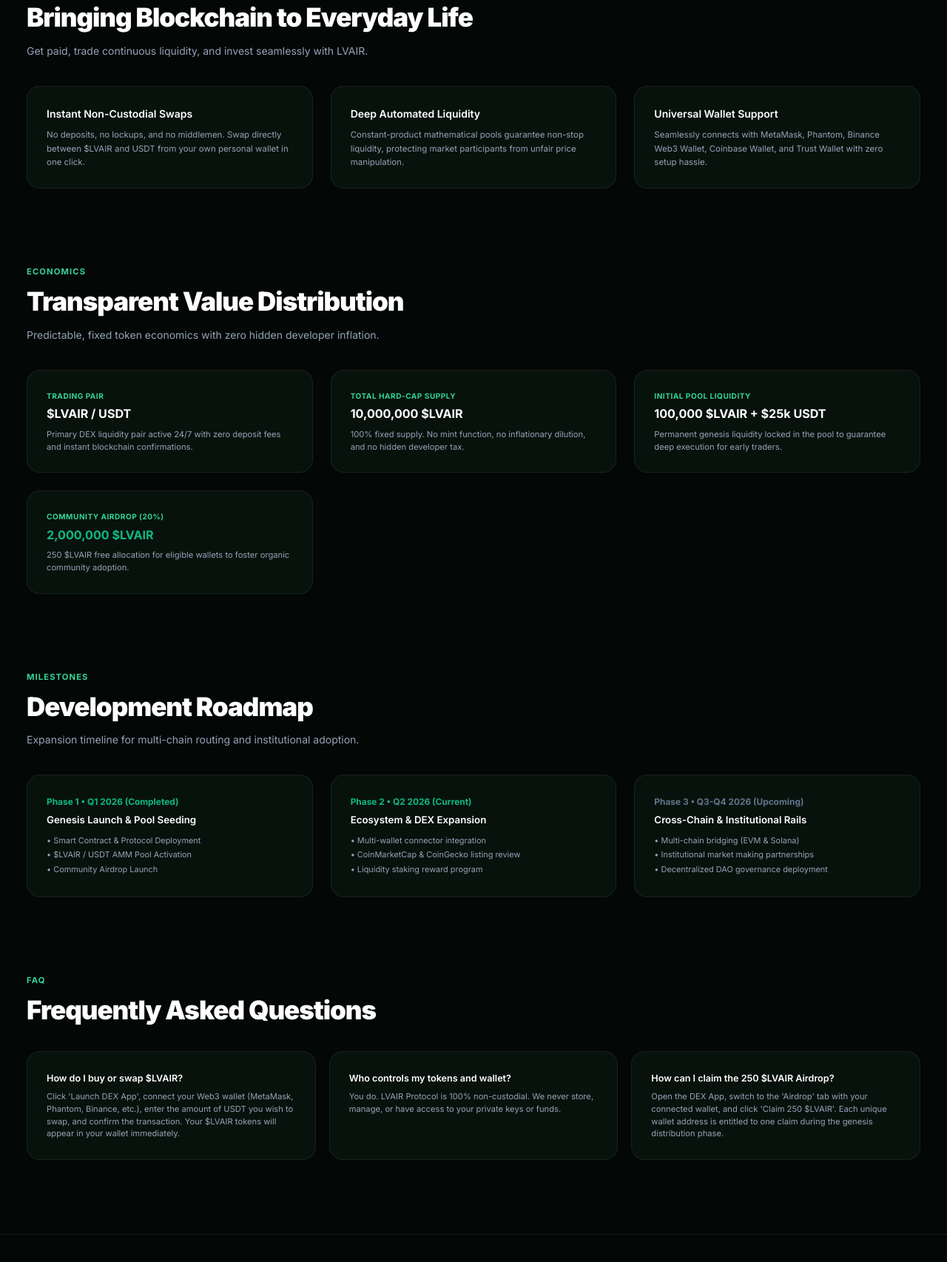
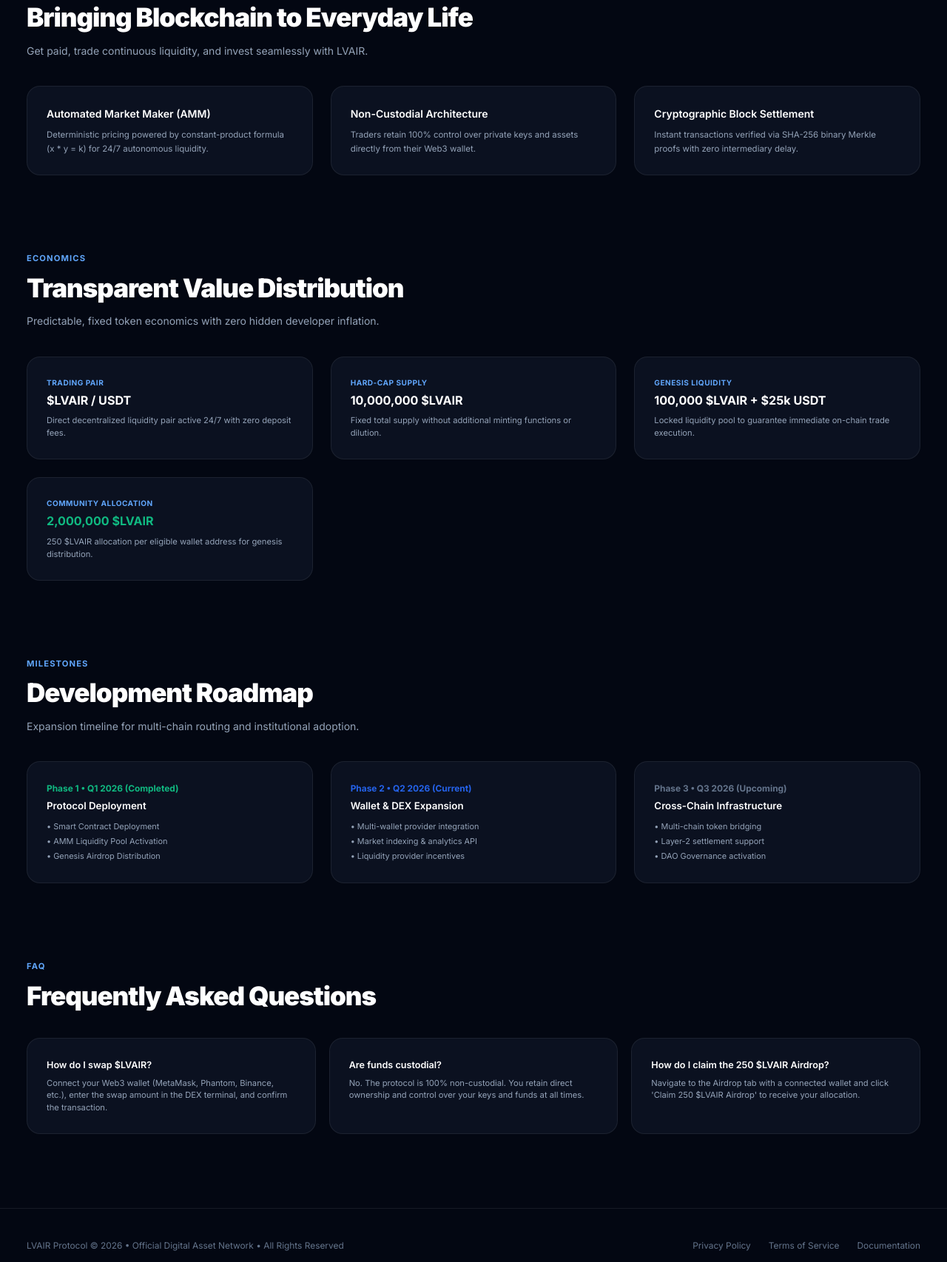
Before and after one commit to anderasinggih/-LVAIR, a website built with Vite: page index.html in a window 1280 px wide. Shown: the part 1090-2796 px from the top of the page at 74% size. Built offline with nearby package versions, Linux system fonts and the light colour scheme.

Commit message:
style(theme): restore clean Web3 Royal Blue theme (#2563eb), refine all copy to be technical and professional

```diff
--- a/src/content.json
+++ b/src/content.json
@@ -3,9 +3,9 @@
     "name": "LVAIR Protocol",
     "symbol": "LVAIR",
     "pair": "LVAIR / USDT",
-    "headline": "Empowering Next-Gen Decentralized Trading & Liquidity.",
-    "subheadline": "The native digital currency and utility asset powering the LVAIR decentralized ecosystem. Trade seamlessly with low fees, deep automated liquidity, and institutional-grade cryptographic security.",
-    "badge": "Official Mainnet Launch • Verified Liquidity",
+    "headline": "Decentralized Liquidity & Autonomous Exchange.",
+    "subheadline": "Continuous constant-product market making, direct non-custodial swaps, and transparent Web3 settlement.",
+    "badge": "Mainnet Protocol • Verified Pool",
     "stats": {
       "initialPrice": "$0.2500",
       "totalSupply": "10,000,000 $LVAIR",
@@ -15,85 +15,85 @@
   },
   "valueProps": [
     {
-      "title": "Instant Non-Custodial Swaps",
-      "description": "No deposits, no lockups, and no middlemen. Swap directly between $LVAIR and USDT from your own personal wallet in one click."
+      "title": "Automated Market Maker (AMM)",
+      "description": "Deterministic pricing powered by constant-product formula (x * y = k) for 24/7 autonomous liquidity."
     },
     {
-      "title": "Deep Automated Liquidity",
-      "description": "Constant-product mathematical pools guarantee non-stop liquidity, protecting market participants from unfair price manipulation."
+      "title": "Non-Custodial Architecture",
+      "description": "Traders retain 100% control over private keys and assets directly from their Web3 wallet."
     },
     {
-      "title": "Universal Wallet Support",
-      "description": "Seamlessly connects with MetaMask, Phantom, Binance Web3 Wallet, Coinbase Wallet, and Trust Wallet with zero setup hassle."
+      "title": "Cryptographic Block Settlement",
+      "description": "Instant transactions verified via SHA-256 binary Merkle proofs with zero intermediary delay."
     }
   ],
   "tokenomics": [
     {
       "label": "Trading Pair",
       "value": "$LVAIR / USDT",
-      "description": "Primary DEX liquidity pair active 24/7 with zero deposit fees and instant blockchain confirmations."
+      "description": "Direct decentralized liquidity pair active 24/7 with zero deposit fees."
     },
     {
-      "label": "Total Hard-Cap Supply",
+      "label": "Hard-Cap Supply",
       "value": "10,000,000 $LVAIR",
-      "description": "100% fixed supply. No mint function, no inflationary dilution, and no hidden developer tax."
+      "description": "Fixed total supply without additional minting functions or dilution."
     },
     {
-      "label": "Initial Pool Liquidity",
+      "label": "Genesis Liquidity",
       "value": "100,000 $LVAIR + $25k USDT",
-      "description": "Permanent genesis liquidity locked in the pool to guarantee deep execution for early traders."
+      "description": "Locked liquidity pool to guarantee immediate on-chain trade execution."
     },
     {
-      "label": "Community Airdrop (20%)",
+      "label": "Community Allocation",
       "value": "2,000,000 $LVAIR",
       "isHighlight": true,
-      "description": "250 $LVAIR free allocation for eligible wallets to foster organic community adoption."
+      "description": "250 $LVAIR allocation per eligible wallet address for genesis distribution."
     }
   ],
   "roadmap": [
     {
       "phase": "Phase 1 • Q1 2026 (Completed)",
-      "title": "Genesis Launch & Pool Seeding",
+      "title": "Protocol Deployment",
       "status": "completed",
       "items": [
-        "Smart Contract & Protocol Deployment",
-        "$LVAIR / USDT AMM Pool Activation",
-        "Community Airdrop Launch"
+        "Smart Contract Deployment",
+        "AMM Liquidity Pool Activation",
+        "Genesis Airdrop Distribution"
       ]
     },
     {
       "phase": "Phase 2 • Q2 2026 (Current)",
-      "title": "Ecosystem & DEX Expansion",
+      "title": "Wallet & DEX Expansion",
       "status": "current",
       "items": [
-        "Multi-wallet connector integration",
-        "CoinMarketCap & CoinGecko listing review",
-        "Liquidity staking reward program"
+        "Multi-wallet provider integration",
+        "Market indexing & analytics API",
+        "Liquidity provider incentives"
       ]
     },
     {
-      "phase": "Phase 3 • Q3-Q4 2026 (Upcoming)",
-      "title": "Cross-Chain & Institutional Rails",
+      "phase": "Phase 3 • Q3 2026 (Upcoming)",
+      "title": "Cross-Chain Infrastructure",
       "status": "upcoming",
       "items": [
-        "Multi-chain bridging (EVM & Solana)",
-        "Institutional market making partnerships",
-        "Decentralized DAO governance deployment"
+        "Multi-chain token bridging",
+        "Layer-2 settlement support",
+        "DAO Governance activation"
       ]
     }
   ],
   "faqs": [
     {
-      "question": "How do I buy or swap $LVAIR?",
-      "answer": "Click 'Launch DEX App', connect your Web3 wallet (MetaMask, Phantom, Binance, etc.), enter the amount of USDT you wish to swap, and confirm the transaction. Your $LVAIR tokens will appear in your wallet immediately."
+      "question": "How do I swap $LVAIR?",
+      "answer": "Connect your Web3 wallet (MetaMask, Phantom, Binance, etc.), enter the swap amount in the DEX terminal, and confirm the transaction."
     },
     {
-      "question": "Who controls my tokens and wallet?",
-      "answer": "You do. LVAIR Protocol is 100% non-custodial. We never store, manage, or have access to your private keys or funds."
+      "question": "Are funds custodial?",
+      "answer": "No. The protocol is 100% non-custodial. You retain direct ownership and control over your keys and funds at all times."
     },
     {
-      "question": "How can I claim the 250 $LVAIR Airdrop?",
-      "answer": "Open the DEX App, switch to the 'Airdrop' tab with your connected wallet, and click 'Claim 250 $LVAIR'. Each unique wallet address is entitled to one claim during the genesis distribution phase."
+      "question": "How do I claim the 250 $LVAIR Airdrop?",
+      "answer": "Navigate to the Airdrop tab with a connected wallet and click 'Claim 250 $LVAIR Airdrop' to receive your allocation."
     }
   ]
 }
--- a/src/style.css
+++ b/src/style.css
@@ -1,22 +1,22 @@
 :root {
-  --bg-app: #030705;
-  --bg-surface: #07120c;
-  --bg-surface-elevated: #0d1e15;
-  --bg-surface-subtle: #142d20;
+  --bg-app: #030712;
+  --bg-surface: #0b1120;
+  --bg-surface-elevated: #111827;
+  --bg-surface-subtle: #1e293b;
 
-  --border-subtle: rgba(16, 185, 129, 0.12);
-  --border-muted: rgba(52, 211, 153, 0.22);
-  --border-glow: rgba(16, 185, 129, 0.4);
+  --border-subtle: rgba(59, 130, 246, 0.12);
+  --border-muted: rgba(96, 165, 250, 0.22);
+  --border-glow: rgba(59, 130, 246, 0.4);
 
   --text-primary: #ffffff;
   --text-secondary: #94a3b8;
   --text-tertiary: #64748b;
 
-  /* Zebec Cyber Emerald Flat Theme */
-  --accent-primary: #10b981;
-  --accent-primary-hover: #059669;
-  --accent-mint: #34d399;
-  --accent-cyan: #06b6d4;
+  /* Original Clean Web3 Blue Theme */
+  --accent-primary: #2563eb;
+  --accent-primary-hover: #1d4ed8;
+  --accent-blue: #3b82f6;
+  --accent-cyan: #0ea5e9;
   --accent-success: #10b981;
   --accent-danger: #ef4444;
 
@@ -42,7 +42,7 @@ html, body {
   width: 100%;
 }
 
-/* Fullscreen Subtle Mesh Grid Backdrop (No Heavy Gradients) */
+/* Fullscreen Subtle Grid Backdrop */
 .fullscreen-bg {
   position: absolute;
   top: 0;
@@ -51,7 +51,7 @@ html, body {
   height: 100vh;
   min-height: 700px;
   background-image:
-    radial-gradient(circle at 80% 20%, rgba(16, 185, 129, 0.12) 0%, transparent 60%),
+    radial-gradient(circle at 80% 20%, rgba(37, 99, 235, 0.12) 0%, transparent 60%),
     linear-gradient(rgba(255, 255, 255, 0.02) 1px, transparent 1px),
     linear-gradient(90deg, rgba(255, 255, 255, 0.02) 1px, transparent 1px);
   background-size: 100% 100%, 56px 56px, 56px 56px;
@@ -70,7 +70,7 @@ html, body {
 .landing-nav-container {
   border-bottom: 1px solid rgba(255, 255, 255, 0.06);
   padding: 20px 0;
-  background: rgba(3, 7, 5, 0.9);
+  background: rgba(3, 7, 18, 0.9);
   backdrop-filter: blur(16px);
   position: sticky;
   top: 0;
@@ -78,8 +78,8 @@ html, body {
 }
 
 .logo-badge {
-  background-color: #10b981;
-  color: #030806;
+  background-color: #2563eb;
+  color: #ffffff;
   font-weight: 800;
   font-size: 0.85rem;
   padding: 5px 12px;
@@ -108,18 +108,18 @@ html, body {
   align-items: center;
   gap: 8px;
   padding: 6px 16px;
-  background-color: rgba(16, 185, 129, 0.08);
-  border: 1px solid rgba(52, 211, 153, 0.25);
+  background-color: rgba(37, 99, 235, 0.1);
+  border: 1px solid rgba(96, 165, 250, 0.25);
   border-radius: 30px;
   font-size: 0.8rem;
-  color: #86efac;
+  color: #93c5fd;
   margin-bottom: 24px;
 }
 
 .hero-main-title {
-  font-size: 4.4rem;
+  font-size: 4.2rem;
   font-weight: 900;
-  line-height: 1.05;
+  line-height: 1.08;
   letter-spacing: -0.04em;
   margin-bottom: 20px;
   color: #ffffff;
@@ -128,34 +128,34 @@ html, body {
 .hero-subtext {
   font-size: 1.15rem;
   color: var(--text-secondary);
-  line-height: 1.5;
+  line-height: 1.55;
   margin-bottom: 32px;
-  max-width: 540px;
+  max-width: 560px;
 }
 
-/* Buttons (Solid Flat Clean Cyber Emerald - Zero Gradient) */
+/* Buttons (Solid Flat Clean Blue Theme - Zero Gradient) */
 .btn-primary {
   display: inline-flex;
   align-items: center;
   justify-content: center;
   padding: 14px 30px;
-  background-color: #10b981;
-  border: 1px solid #10b981;
+  background-color: #2563eb;
+  border: 1px solid #2563eb;
   border-radius: 10px;
-  color: #030806;
+  color: #ffffff;
   font-size: 0.92rem;
   font-weight: 700;
   cursor: pointer;
   transition: all 0.2s ease;
-  box-shadow: 0 4px 18px rgba(16, 185, 129, 0.35);
+  box-shadow: 0 4px 18px rgba(37, 99, 235, 0.35);
   text-decoration: none;
 }
 
 .btn-primary:hover {
-  background-color: #34d399;
-  border-color: #34d399;
+  background-color: #1d4ed8;
+  border-color: #1d4ed8;
   transform: translateY(-1px);
-  box-shadow: 0 6px 24px rgba(16, 185, 129, 0.5);
+  box-shadow: 0 6px 24px rgba(37, 99, 235, 0.5);
 }
 
 .btn-secondary {
@@ -176,13 +176,13 @@ html, body {
 
 .btn-secondary:hover {
   background-color: rgba(255, 255, 255, 0.08);
-  border-color: #10b981;
+  border-color: #3b82f6;
 }
 
 /* Right Side Live Market Clean Glass Card */
 .hero-glass-terminal {
-  background-color: #09150e;
-  border: 1px solid rgba(16, 185, 129, 0.22);
+  background-color: #0b1120;
+  border: 1px solid rgba(59, 130, 246, 0.22);
   border-radius: 20px;
   padding: 28px;
   box-shadow: 0 30px 80px rgba(0, 0, 0, 0.8);
@@ -196,7 +196,7 @@ html, body {
   left: 20%;
   right: 20%;
   height: 2px;
-  background-color: #10b981;
+  background-color: #2563eb;
 }
 
 /* Impact Numbers Bar */
@@ -208,7 +208,7 @@ html, body {
 }
 
 .impact-box {
-  background-color: #07120c;
+  background-color: #0b1120;
   border: 1px solid rgba(255, 255, 255, 0.06);
   border-radius: 16px;
   padding: 24px 26px;
@@ -216,7 +216,7 @@ html, body {
 }
 
 .impact-box:hover {
-  border-color: rgba(16, 185, 129, 0.35);
+  border-color: rgba(59, 130, 246, 0.35);
   transform: translateY(-2px);
 }
 
@@ -244,7 +244,7 @@ html, body {
 }
 
 .bento-card {
-  background-color: #07120c;
+  background-color: #0b1120;
   border: 1px solid rgba(255, 255, 255, 0.07);
   border-radius: 18px;
   padding: 28px;
@@ -252,7 +252,7 @@ html, body {
 }
 
 .bento-card:hover {
-  border-color: rgba(16, 185, 129, 0.3);
+  border-color: rgba(59, 130, 246, 0.3);
   transform: translateY(-3px);
   box-shadow: 0 16px 40px rgba(0, 0, 0, 0.5);
 }
@@ -276,7 +276,7 @@ html, body {
   font-weight: 700;
   letter-spacing: 0.1em;
   text-transform: uppercase;
-  color: #34d399;
+  color: #60a5fa;
   margin-bottom: 10px;
   display: inline-block;
 }
@@ -292,7 +292,7 @@ html, body {
 
 /* Toast, Modal & dApp Specifics */
 .toast-msg {
-  background-color: #0d1e15;
+  background-color: #111827;
   border: 1px solid var(--border-muted);
   color: var(--text-primary);
   padding: 12px 18px;
@@ -319,7 +319,7 @@ html, body {
   left: 0;
   right: 0;
   bottom: 0;
-  background-color: rgba(3, 8, 6, 0.92);
+  background-color: rgba(3, 7, 18, 0.92);
   backdrop-filter: blur(12px);
   z-index: 999;
   display: flex;
@@ -413,7 +413,7 @@ header.app-header {
 
 .stat-label {
   font-size: 0.72rem;
-  color: #34d399;
+  color: #60a5fa;
   text-transform: uppercase;
   letter-spacing: 0.05em;
   font-weight: 700;
@@ -521,7 +521,7 @@ header.app-header {
   padding: 12px 14px;
   font-size: 0.72rem;
   text-transform: uppercase;
-  color: #34d399;
+  color: #60a5fa;
   font-weight: 700;
   border-bottom: 1px solid var(--border-subtle);
   background-color: var(--bg-surface);
```
